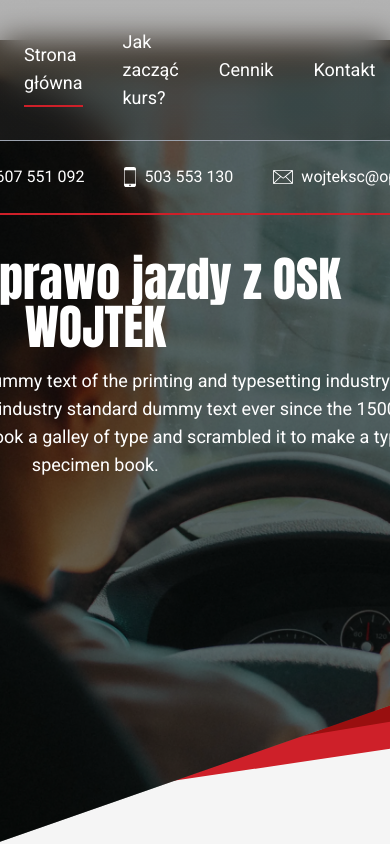
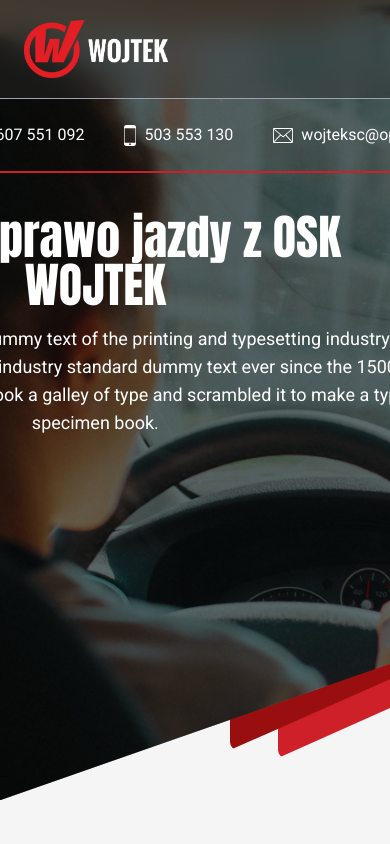
Before and after one commit to xResto/driving-school, a Next.js app: page / in a window 390 px wide. Shown: the top 844 px of the page. Built offline with nearby package versions, Linux system fonts and the light colour scheme.

Commit message:
improved responsiveness of red boxes in header for all screen sizes

```diff
--- a/app/actions/sendEmail.ts
+++ b/app/actions/sendEmail.ts
@@ -49,10 +49,10 @@
         message: message as string,
       }),
     });
-    console.log(data);
+    console.log('data', data);
     return data;
   } catch (error: unknown) {
-    console.log(error);
-    return { error: getErrorMessage(error) };
+    console.log('error', error);
+    return getErrorMessage(error);
   }
 };
--- a/app/components/Header.tsx
+++ b/app/components/Header.tsx
@@ -84,13 +84,16 @@
       {/* red boxes */}
       <div
         className='clip-path-bright-red w-[34rem] h-[33rem] bg-[#CE2029] absolute bottom-[6%] right-0 rounded-lg
-        max-[1700px]:bottom-[5.25%] max-[1600px]:w-[31rem] max-[1500px]:w-[29rem] max-[1500px]:bottom-[6%] max-[1400px]:w-[27rem] max-[1300px]:w-[25rem] max-[1200px]:w-[23rem]
-        max-[1100px]:w-[21rem] max-[1000px]:w-[19rem]'
+        max-[1700px]:bottom-[5.25%] max-[1600px]:w-[31rem] max-[1500px]:w-[29rem] max-[1400px]:w-[27rem] max-[1300px]:w-[25rem] max-[1200px]:w-[23rem]
+        max-[1100px]:w-[21rem] max-[1000px]:w-[19rem] max-[900px]:w-[17rem] max-[800px]:w-[15rem] max-[700px]:w-[13rem] max-[600px]:w-[11rem] max-[500px]:w-[9rem]
+        max-[400px]:w-[7rem]'
       ></div>
       <div
-        className='clip-path-dark-red w-[50rem] h-[33rem] bg-[#990f0f] absolute z-0 bottom-[6.5%] right-0 rounded-lg
+        className='clip-path-dark-red w-[50rem] h-[34rem] bg-[#990f0f] absolute z-0 bottom-[6.5%] right-0 rounded-lg
         max-[1700px]:bottom-[5.75%] max-[1600px]:w-[47rem] max-[1500px]:w-[43rem] max-[1400px]:w-[40rem] max-[1300px]:w-[37rem] max-[1200px]:w-[34rem]
-        max-[1100px]:w-[31rem] max-[1000px]:w-[28rem]'
+        max-[1100px]:w-[31rem] max-[1000px]:w-[28rem] max-[900px]:w-[25rem] max-[800px]:w-[22rem] max-[700px]:w-[19rem] max-[700px]:bottom-[6%]
+        max-[600px]:w-[16rem] max-[600px]:bottom-[6%] max-[550px]:bottom-[5.5%] max-[500px]:w-[13rem] max-[500px]:bottom-[6%] max-[450px]:bottom-[5.5%]
+         max-[400px]:w-[10rem] max-[400px]:bottom-[6.25%] max-[350px]:bottom-[5.5%]'
       ></div>
 
       <Image
--- a/app/components/Navbar.tsx
+++ b/app/components/Navbar.tsx
@@ -37,7 +37,7 @@
             />
           </Link>
         </div>
-        <ul className='flex gap-10 items-center text-lg'>
+        <ul className='flex gap-10 items-center text-lg max-md:hidden'>
           <Link
             href='/'
             className={`${
--- a/app/emails/EmailContactForm.tsx
+++ b/app/emails/EmailContactForm.tsx
@@ -32,7 +32,7 @@
           <Body className='bg-white font-sans'>
             <Container className='p-8 rounded-lg shadow-lg'>
               <Section>
-                <Heading>
+                <Heading className='text-black'>
                   Otrzymano nową wiadomość z formularza kontaktowego
                 </Heading>
                 <Text>
--- a/app/globals.css
+++ b/app/globals.css
@@ -29,12 +29,12 @@
 }
 
 .clip-path-dark-red {
-  clip-path: polygon(0 0, 100% 0%, 100% 85.5%, 0% 100%);
+  clip-path: polygon(0 0, 100% 0%, 100% 86%, 0% 100%);
 }
 
-@media screen and (max-width: 1600px) {
+@media screen and (max-width: 1700px) {
   .clip-path-bright-red {
-    clip-path: polygon(0 0, 100% 0%, 100% 90.7%, 0% 100%);
+    clip-path: polygon(0 0, 100% 0%, 100% 89.2%, 0% 100%);
   }
 
   .clip-path-dark-red {
@@ -42,9 +42,107 @@
   }
 }
 
+@media screen and (max-width: 1600px) {
+  .clip-path-dark-red {
+    clip-path: polygon(0 0, 100% 0%, 100% 85%, 0% 100%);
+  }
+}
+
 @media screen and (max-width: 1500px) {
+  .clip-path-dark-red {
+    clip-path: polygon(0 0, 100% 0%, 100% 84.5%, 0% 100%);
+  }
+}
+
+@media screen and (max-width: 1400px) {
   .clip-path-bright-red {
-    clip-path: polygon(0 0, 100% 0%, 100% 90.9%, 0% 100%);
+    clip-path: polygon(0 0, 100% 0%, 100% 89.7%, 0% 100%);
+  }
+}
+
+@media screen and (max-width: 1300px) {
+  .clip-path-bright-red {
+    clip-path: polygon(0 0, 100% 0%, 100% 90%, 0% 100%);
+  }
+
+  .clip-path-dark-red {
+    clip-path: polygon(0 0, 100% 0%, 100% 85.7%, 0% 100%);
+  }
+}
+
+@media screen and (max-width: 900px) {
+  .clip-path-bright-red {
+    clip-path: polygon(0 0, 100% 0%, 100% 90.1%, 0% 100%);
+  }
+
+  .clip-path-dark-red {
+    clip-path: polygon(0 0, 100% 0%, 100% 86%, 0% 100%);
+  }
+}
+
+@media screen and (max-width: 850px) {
+  .clip-path-bright-red {
+    clip-path: polygon(0 0, 100% 0%, 100% 90%, 0% 100%);
+  }
+
+  .clip-path-dark-red {
+    clip-path: polygon(0 0, 100% 0%, 100% 85.7%, 0% 100%);
+  }
+}
+
+@media screen and (max-width: 800px) {
+  .clip-path-bright-red {
+    clip-path: polygon(0 0, 100% 0%, 100% 90.5%, 0% 100%);
+  }
+
+  .clip-path-dark-red {
+    clip-path: polygon(0 0, 100% 0%, 100% 86.8%, 0% 100%);
+  }
+}
+
+@media screen and (max-width: 750px) {
+  .clip-path-bright-red {
+    clip-path: polygon(0 0, 100% 0%, 100% 90%, 0% 100%);
+  }
+
+  .clip-path-dark-red {
+    clip-path: polygon(0 0, 100% 0%, 100% 86%, 0% 100%);
+  }
+}
+
+@media screen and (max-width: 700px) {
+  .clip-path-bright-red {
+    clip-path: polygon(0 0, 100% 0%, 100% 90.6%, 0% 100%);
+  }
+
+  .clip-path-dark-red {
+    clip-path: polygon(0 0, 100% 0%, 100% 87%, 0% 100%);
+  }
+}
+
+@media screen and (max-width: 650px) {
+  .clip-path-bright-red {
+    clip-path: polygon(0 0, 100% 0%, 100% 90%, 0% 100%);
+  }
+
+  .clip-path-dark-red {
+    clip-path: polygon(0 0, 100% 0%, 100% 86%, 0% 100%);
+  }
+}
+
+@media screen and (max-width: 600px) {
+  .clip-path-bright-red {
+    clip-path: polygon(0 0, 100% 0%, 100% 90.5%, 0% 100%);
+  }
+
+  .clip-path-dark-red {
+    clip-path: polygon(0 0, 100% 0%, 100% 86.5%, 0% 100%);
+  }
+}
+
+@media screen and (max-width: 550px) {
+  .clip-path-bright-red {
+    clip-path: polygon(0 0, 100% 0%, 100% 89.7%, 0% 100%);
   }
 
   .clip-path-dark-red {
@@ -52,37 +150,53 @@
   }
 }
 
-@media screen and (max-width: 1400px) {
+@media screen and (max-width: 500px) {
   .clip-path-bright-red {
-    clip-path: polygon(0 0, 100% 0%, 100% 91.1%, 0% 100%);
+    clip-path: polygon(0 0, 100% 0%, 100% 90.7%, 0% 100%);
+  }
+
+  .clip-path-dark-red {
+    clip-path: polygon(0 0, 100% 0%, 100% 87%, 0% 100%);
   }
 }
 
-@media screen and (max-width: 1300px) {
+@media screen and (max-width: 450px) {
   .clip-path-bright-red {
-    clip-path: polygon(0 0, 100% 0%, 100% 91.3%, 0% 100%);
+    clip-path: polygon(0 0, 100% 0%, 100% 89%, 0% 100%);
   }
 
   .clip-path-dark-red {
-    clip-path: polygon(0 0, 100% 0%, 100% 86%, 0% 100%);
+    clip-path: polygon(0 0, 100% 0%, 100% 85%, 0% 100%);
   }
 }
 
-@media screen and (max-width: 1200px) {
+@media screen and (max-width: 400px) {
   .clip-path-bright-red {
-    clip-path: polygon(0 0, 100% 0%, 100% 91.4%, 0% 100%);
+    clip-path: polygon(0 0, 100% 0%, 100% 90.5%, 0% 100%);
+  }
+
+  .clip-path-dark-red {
+    clip-path: polygon(0 0, 100% 0%, 100% 87%, 0% 100%);
   }
 }
 
-@media screen and (max-width: 1100px) {
+@media screen and (max-width: 350px) {
   .clip-path-bright-red {
-    clip-path: polygon(0 0, 100% 0%, 100% 91.5%, 0% 100%);
+    clip-path: polygon(0 0, 100% 0%, 100% 89.2%, 0% 100%);
+  }
+
+  .clip-path-dark-red {
+    clip-path: polygon(0 0, 100% 0%, 100% 85.5%, 0% 100%);
   }
 }
 
-@media screen and (max-width: 1000px) {
+@media screen and (max-width: 325px) {
   .clip-path-bright-red {
-    clip-path: polygon(0 0, 100% 0%, 100% 91.5%, 0% 100%);
+    clip-path: polygon(0 0, 100% 0%, 100% 88.5%, 0% 100%);
+  }
+
+  .clip-path-dark-red {
+    clip-path: polygon(0 0, 100% 0%, 100% 84.5%, 0% 100%);
   }
 }
 
--- a/app/kontakt/ContactForm.tsx
+++ b/app/kontakt/ContactForm.tsx
@@ -13,10 +13,11 @@
       <form
         className='mt-10 flex flex-col gap-5 items-center'
         action={async (formData) => {
-          const error = await sendEmail(formData);
-          console.log('hej', error)
+          const res = await sendEmail(formData);
+          console.log('data', (res as any).data);
+          console.log('error', (res as any).error);
 
-          if (error) {
+          if ((res as any).error) {
             toast.error(
               'Wystąpił błąd podczas wysyłania wiadomości, spróbuj ponownie później.'
             );
```
